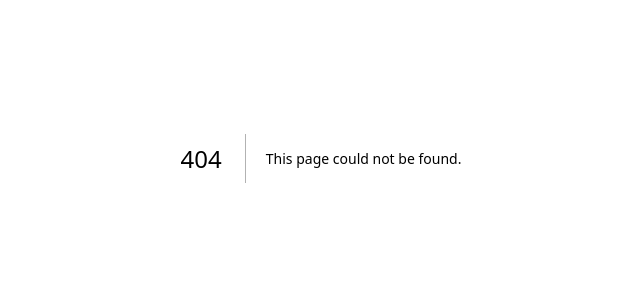
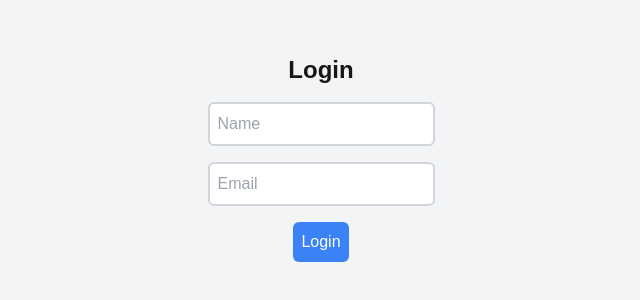
Before and after one commit to drewradcliff/fetch-friends, a Next.js app: page /login in a window 1280 px wide. Before the commit this address had no page. Shown: the part 242-542 px from the top of the page, without its empty margins (319-959 px from the left). Built offline with nearby package versions, Linux system fonts and the light colour scheme.

Commit message:
auth wip

```diff
--- /dev/null
+++ b/app/login/page.tsx
@@ -0,0 +1,63 @@
+"use client";
+
+import { useRouter } from "next/navigation";
+import { FormEvent, useState } from "react";
+
+export default function Login() {
+  const router = useRouter();
+  const [error, setError] = useState("");
+
+  async function handleSubmit(e: FormEvent<HTMLFormElement>) {
+    e.preventDefault();
+    const formData = new FormData(e.target as HTMLFormElement);
+
+    try {
+      await fetch(process.env.NEXT_PUBLIC_FETCH_API_URL + "/auth/login", {
+        method: "POST",
+        credentials: "include",
+        body: JSON.stringify({
+          name: formData.get("name"),
+          email: formData.get("email"),
+        }),
+        headers: {
+          "Content-Type": "application/json",
+        },
+      });
+
+      router.push("/");
+      router.refresh();
+    } catch (error) {
+      console.error(error);
+      setError("Login failed");
+    }
+  }
+
+  return (
+    <div className="flex flex-col items-center justify-center h-screen bg-gray-100">
+      <h1 className="text-2xl font-bold pb-4">Login</h1>
+      {error && <p className="text-red-500">{error}</p>}
+      <form
+        onSubmit={handleSubmit}
+        className="flex flex-col items-center justify-center gap-4"
+      >
+        <input
+          className="border-2 border-gray-300 rounded-md p-2"
+          type="text"
+          placeholder="Name"
+          required
+          name="name"
+        />
+        <input
+          type="text"
+          placeholder="Email"
+          className="border-2 border-gray-300 rounded-md p-2"
+          required
+          name="email"
+        />
+        <button type="submit" className="bg-blue-500 text-white p-2 rounded-md">
+          Login
+        </button>
+      </form>
+    </div>
+  );
+}
```
Also changed, not shown: middleware.ts (added, +43 -0 lines), 1 other file (tests, documents, lock files or other folders).
